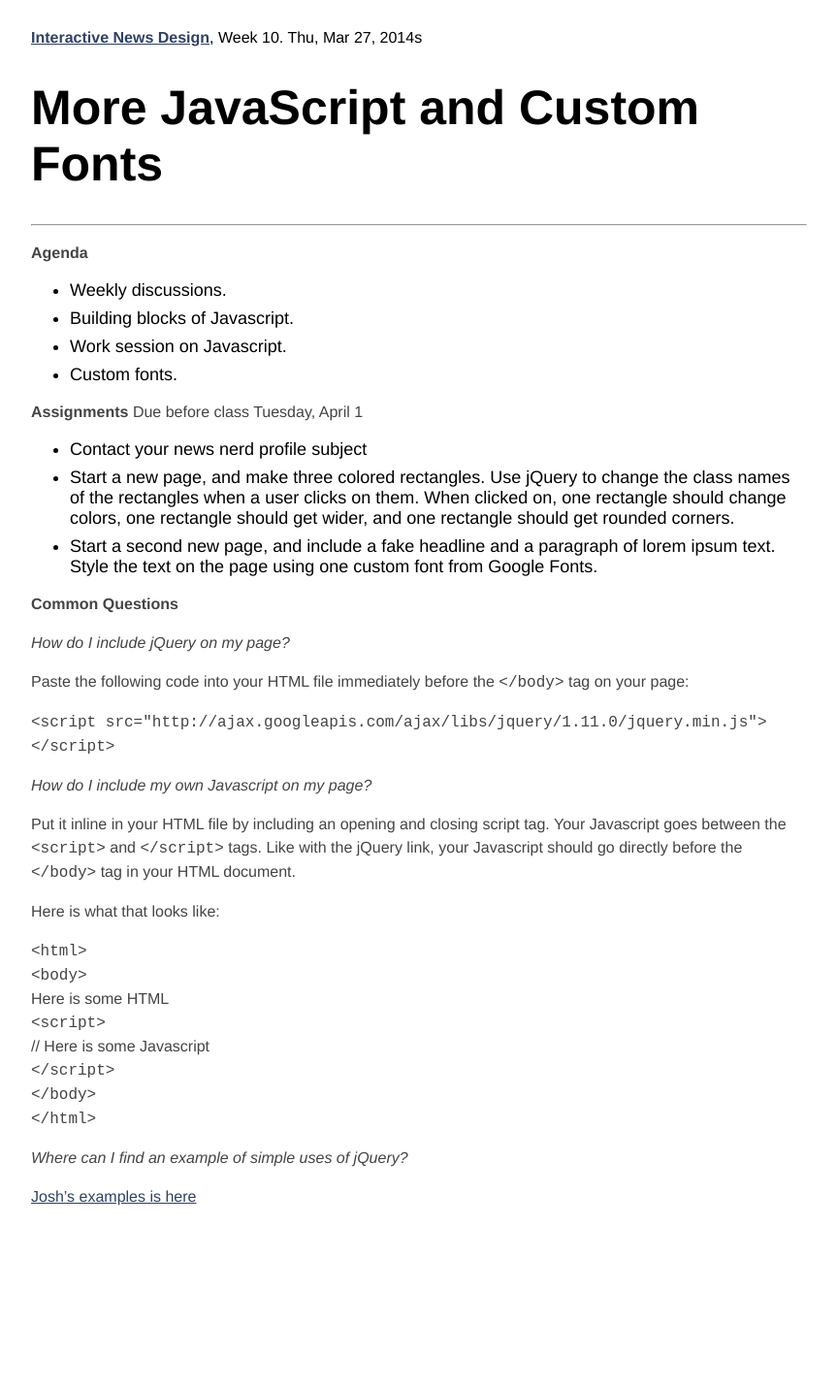
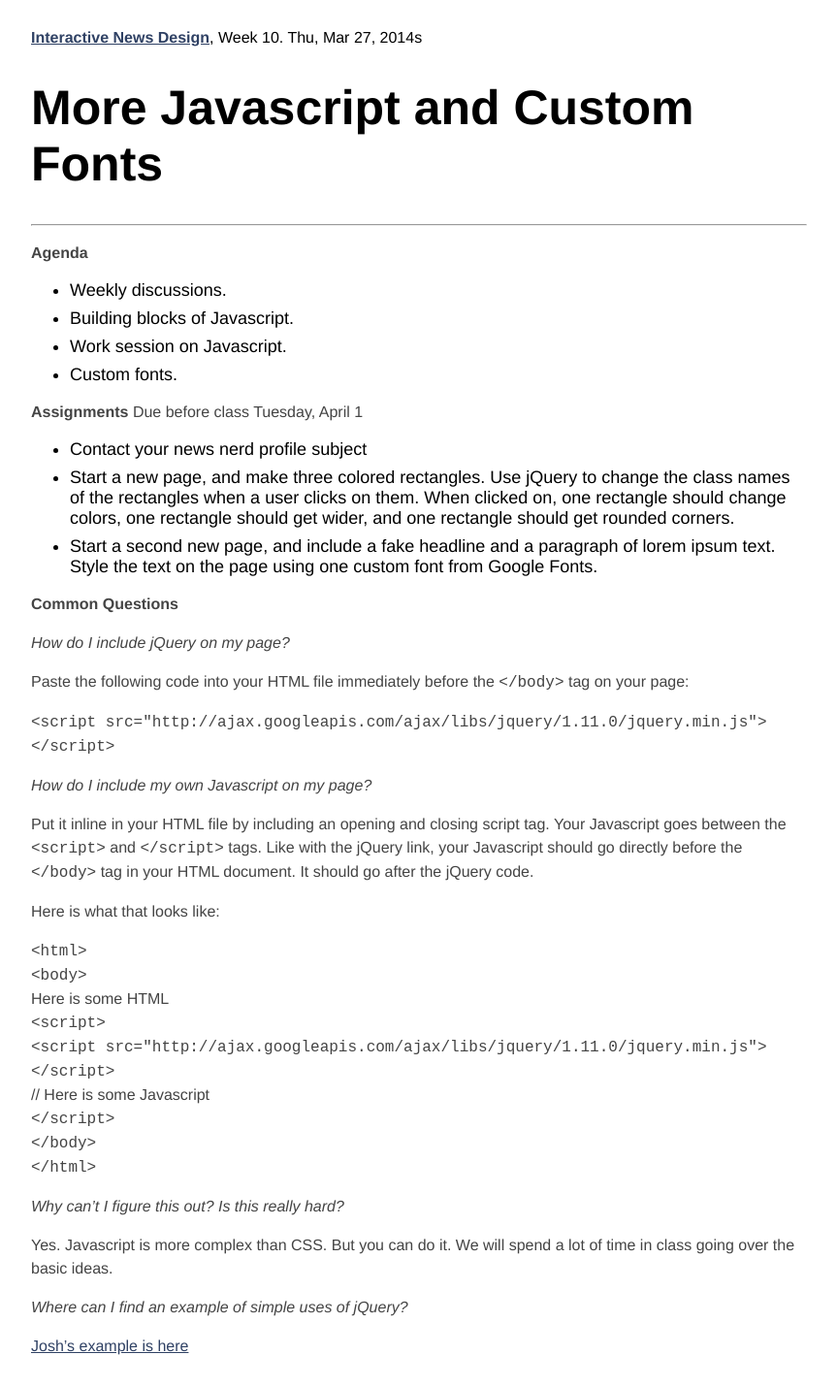
Before and after one commit to tysone/2014-columbia, a Jekyll site: the page built from _posts/2014-03-27-class-18.md, in a window 1280 px wide. Shown: the whole page at 97% size, without its empty margins (248-1111 px from the left). Built offline with Jekyll 4.4.1, drawn with Linux system fonts in a browser that asks for light colours; before the commit the page ends 1276 px from its top, so only the background shows below that.

```diff
--- a/_posts/2014-03-27-class-18.md
+++ b/_posts/2014-03-27-class-18.md
@@ -1,6 +1,6 @@
 ---
 layout: class
-title: More JavaScript and Custom Fonts
+title: More Javascript and Custom Fonts
 week: 10
 summary: First steps with jQuery
 ---
@@ -28,7 +28,7 @@
 
 *How do I include my own Javascript on my page?*
 
-Put it inline in your HTML file by including an opening and closing script tag. Your Javascript goes between the `<script>` and `</script>` tags. Like with the jQuery link, your Javascript should go directly before the `</body>` tag in your HTML document.
+Put it inline in your HTML file by including an opening and closing script tag. Your Javascript goes between the `<script>` and `</script>` tags. Like with the jQuery link, your Javascript should go directly before the `</body>` tag in your HTML document. It should go after the jQuery code.
 
 Here is what that looks like:
 
@@ -36,11 +36,16 @@
 `<body>`<br />
 Here is some HTML<br />
 `<script>`<br />
+`<script src="http://ajax.googleapis.com/ajax/libs/jquery/1.11.0/jquery.min.js"></script>`<br />
 // Here is some Javascript<br />
 `</script>`<br />
 `</body>`<br />
 `</html>`
 
+*Why can't I figure this out? Is this really hard?*
+
+Yes. Javascript is more complex than CSS. But you can do it. We will spend a lot of time in class going over the basic ideas.
+
 *Where can I find an example of simple uses of jQuery?*
 
-[Josh's examples is here](TKTK)
+[Josh's example is here](TKTK)
```
Also changed, not shown: _posts/2014-03-25-class-17.md (+1 -1 lines).
